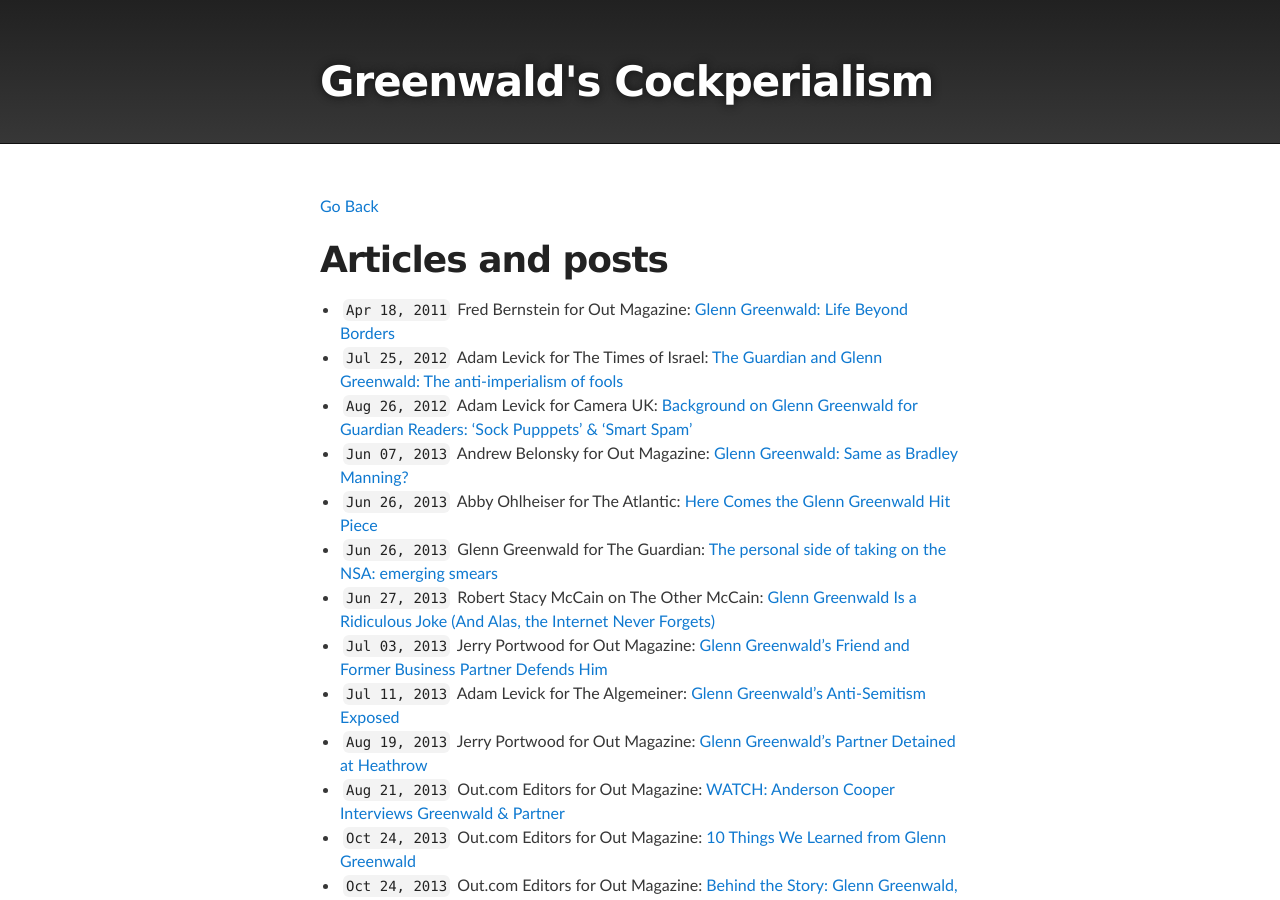
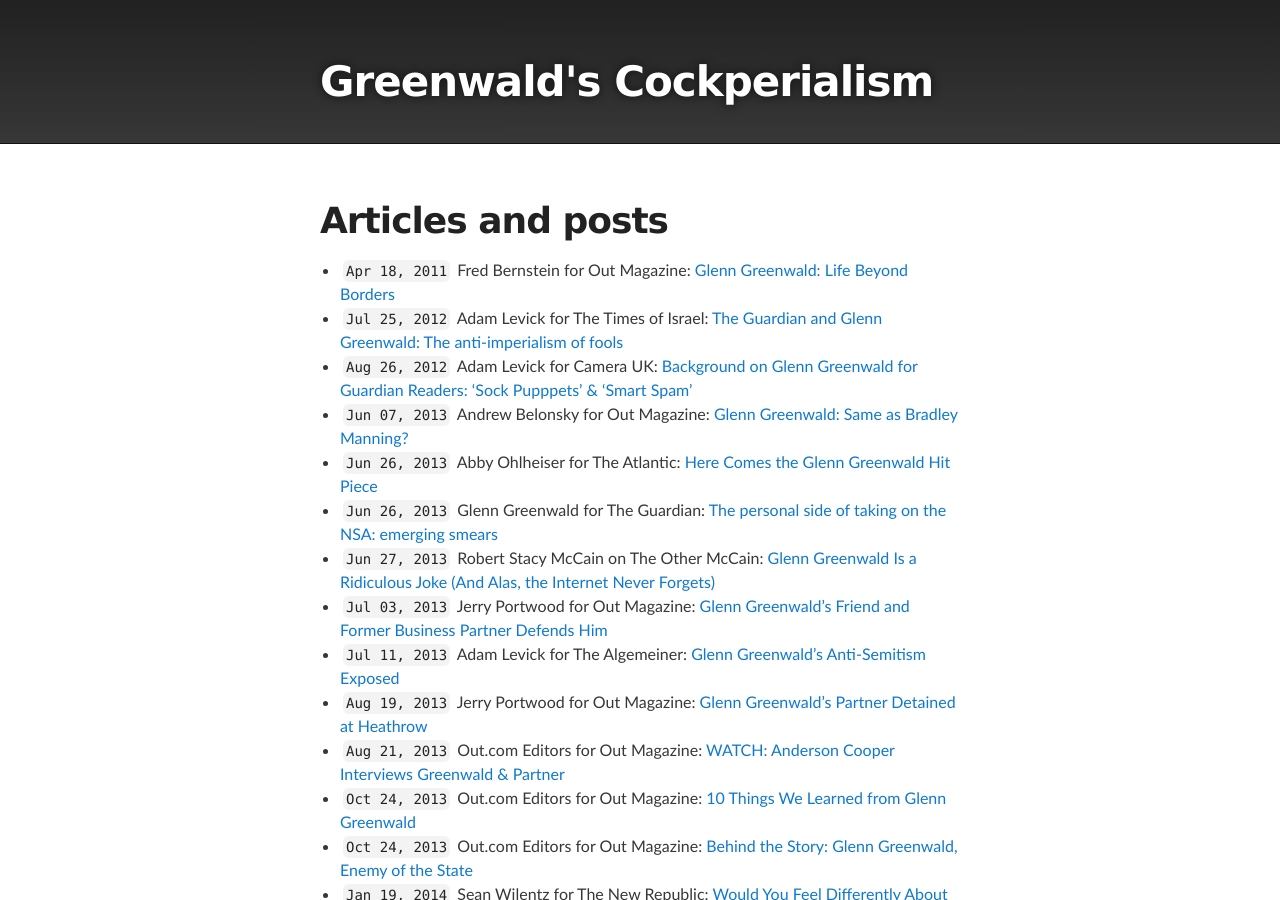
Before and after one commit to masternotions/masternotions.github.io, a Jekyll site: the page built from articles.md, in a window 1280 px wide and 900 px high. Built offline with Jekyll 4.4.1, drawn with Linux system fonts in a browser that asks for light colours.

Commit message:
Update articles.md

```diff
--- a/articles.md
+++ b/articles.md
@@ -1,10 +1,7 @@
 ---
 layout: default
 title: Articles
-footer: "Last updated: Sep 8, 2020"
 ---
-
-[Go Back](index.md)
 
 # Articles and posts
 
```
Also changed, not shown: other parts of articles.md (+2 -0 lines).
